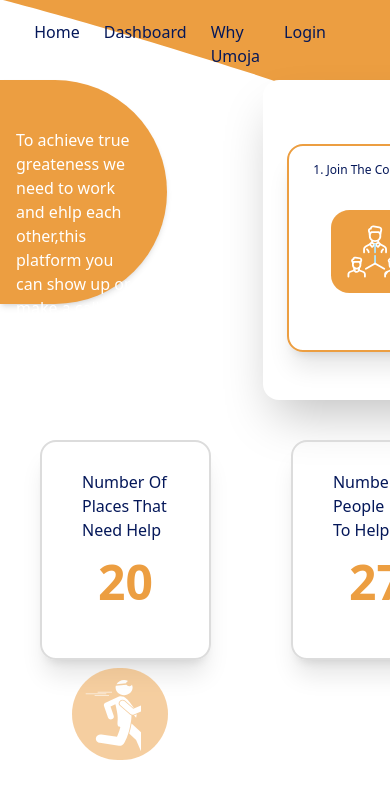
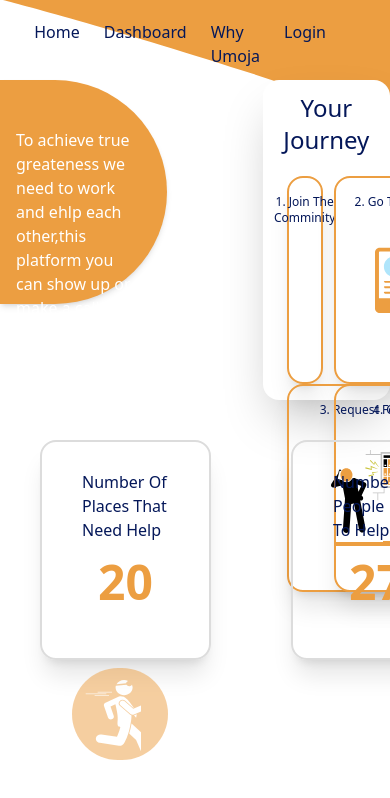
Before and after one commit to JosephRidge/umoja, a Vue app: page / in a window 390 px wide. Shown: the top 798 px of the page. Built offline with nearby package versions, Linux system fonts and the light colour scheme.

Commit message:
Update on the Red me file

```diff
--- a/src/components/HomePage.vue
+++ b/src/components/HomePage.vue
@@ -67,7 +67,7 @@
         >
          Your Journey
         </div>
-        <div class="flex flex-row px-4 py-2 text-xs">
+        <div class="grid grid-cols-2 lg:flex lg:flex-row px-4  py-2 text-xs">
           <div
             class="
               capitalize
@@ -84,8 +84,12 @@
               hover:ease-in-out
               hover:shadow-2xl
               hover:duration-300
-              h-52
-              w-44
+              lg:h-52
+              lg:w-44
+              md:h-44
+              md:w-36
+
+
               text-center text-darkBlue
               font-medium
               flex-col
```
Also changed, not shown: 1 other file (tests, documents, lock files or other folders).
